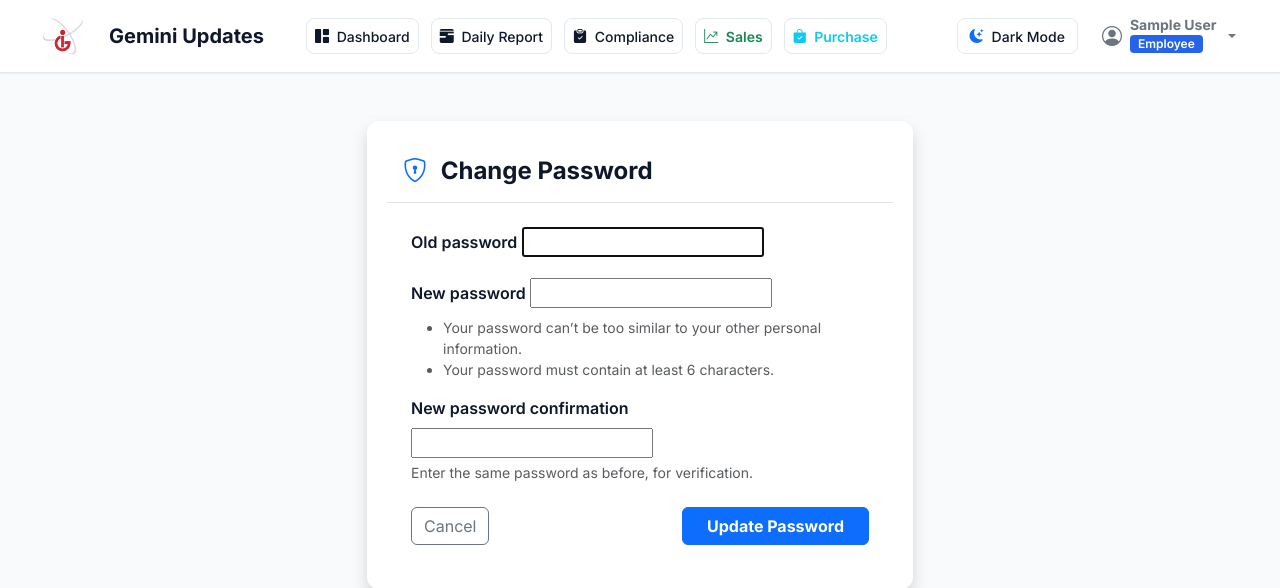
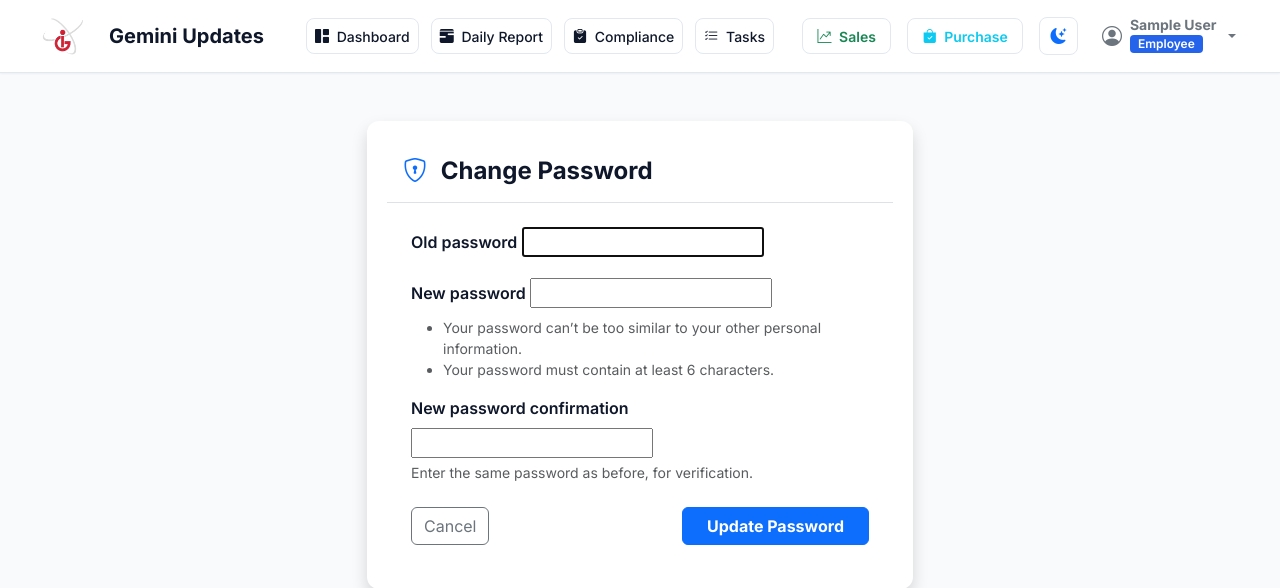
Before and after one commit to nayanjain123-create/Gemini_updates, a Django app: page /change-password/ in a window 1280 px wide. Shown: the top 588 px of the page. Run offline with Django 5.2, Linux system fonts and the light colour scheme; the visitor is signed in with stand-in values (Sample User, id 1).

Commit message:
Add Tasks tab, move Sales/Purchase to right, update theme button, remove clean_data

```diff
--- a/static/css/theme.css
+++ b/static/css/theme.css
@@ -230,14 +230,15 @@ strong, b {
   background: transparent;
   border: 1px solid var(--border-color);
   color: var(--text-main);
-  padding: 0.4rem 0.75rem;
+  padding: 0.4rem 0.65rem;
   border-radius: 0.5rem;
   cursor: pointer;
   display: flex;
   align-items: center;
-  gap: 0.5rem;
-  font-size: 0.875rem;
+  justify-content: center;
+  font-size: 1rem;
   font-weight: 500;
+  transition: all 0.2s ease-in-out;
 }
 .theme-toggle-btn:hover {
   background-color: var(--table-header-bg);
--- a/static/js/theme.js
+++ b/static/js/theme.js
@@ -25,15 +25,15 @@
     document.documentElement.setAttribute('data-theme', theme);
     document.documentElement.setAttribute('data-bs-theme', theme);
     const themeBtnIcon = document.getElementById('theme-toggle-icon');
-    const themeBtnText = document.getElementById('theme-toggle-text');
+    const themeToggleBtn = document.getElementById('theme-toggle');
 
     if (themeBtnIcon) {
       if (theme === 'dark') {
         themeBtnIcon.className = 'bi bi-sun-fill text-warning';
-        if (themeBtnText) themeBtnText.textContent = 'Light Mode';
+        if (themeToggleBtn) themeToggleBtn.title = 'Switch to Light Mode';
       } else {
         themeBtnIcon.className = 'bi bi-moon-stars-fill text-primary';
-        if (themeBtnText) themeBtnText.textContent = 'Dark Mode';
+        if (themeToggleBtn) themeToggleBtn.title = 'Switch to Dark Mode';
       }
     }
   }
--- a/templates/base.html
+++ b/templates/base.html
@@ -65,23 +65,25 @@
             </a>
           </li>
           <li class="nav-item">
-            <a class="nav-link nav-link-custom text-success fw-semibold" href="https://gemini-sales-invoice-converter.vercel.app/" target="_blank" rel="noopener noreferrer" title="Sales Invoice Converter Tool">
-              <i class="bi bi-graph-up-arrow me-1"></i> Sales
-            </a>
-          </li>
-          <li class="nav-item">
-            <a class="nav-link nav-link-custom text-info fw-semibold" href="https://geminiexcel.streamlit.app/" target="_blank" rel="noopener noreferrer" title="Purchase Excel Tool">
-              <i class="bi bi-bag-check-fill me-1"></i> Purchase
+            <a class="nav-link nav-link-custom {% if request.resolver_match.url_name == 'task_list' or request.resolver_match.url_name == 'task_create' or request.resolver_match.url_name == 'task_edit' %}active{% endif %}" href="{% url 'reports:task_list' %}">
+              <i class="bi bi-list-check me-1"></i> Tasks
             </a>
           </li>
         </ul>
 
         <!-- Right Side Nav Utilities -->
-        <div class="d-flex align-items-center gap-3">
+        <div class="d-flex align-items-center gap-2 gap-md-3">
+          <!-- Sales & Purchase External Tool Links -->
+          <a class="nav-link nav-link-custom text-success fw-semibold" href="https://gemini-sales-invoice-converter.vercel.app/" target="_blank" rel="noopener noreferrer" title="Sales Invoice Converter Tool">
+            <i class="bi bi-graph-up-arrow me-1"></i> Sales
+          </a>
+          <a class="nav-link nav-link-custom text-info fw-semibold" href="https://geminiexcel.streamlit.app/" target="_blank" rel="noopener noreferrer" title="Purchase Excel Tool">
+            <i class="bi bi-bag-check-fill me-1"></i> Purchase
+          </a>
+
           <!-- Theme Toggle Switch -->
-          <button id="theme-toggle" class="theme-toggle-btn" type="button" title="Toggle Light/Dark Theme">
+          <button id="theme-toggle" class="theme-toggle-btn" type="button" title="Toggle Light/Dark Theme" aria-label="Toggle theme">
             <i id="theme-toggle-icon" class="bi bi-moon-stars-fill"></i>
-            <span id="theme-toggle-text" class="d-none d-md-inline">Dark Mode</span>
           </button>
 
           <!-- User Profile & Dropdown -->
```
Also changed, not shown: 1 other file.
